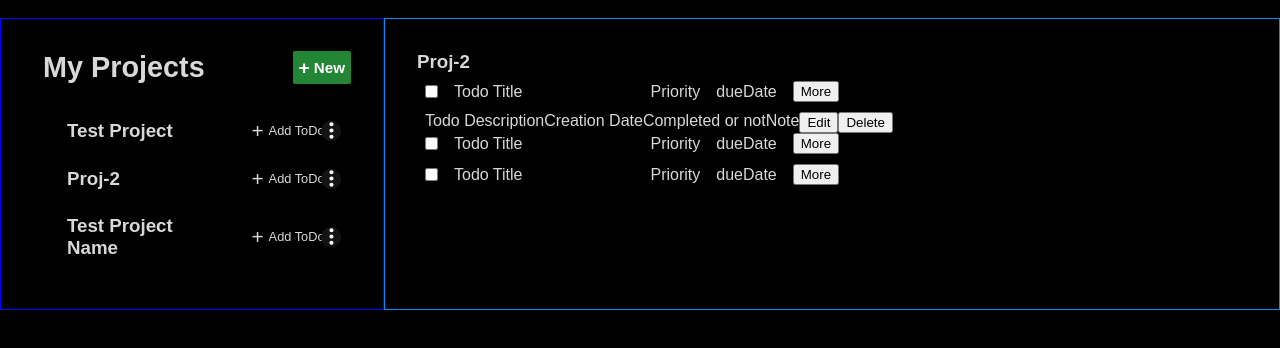
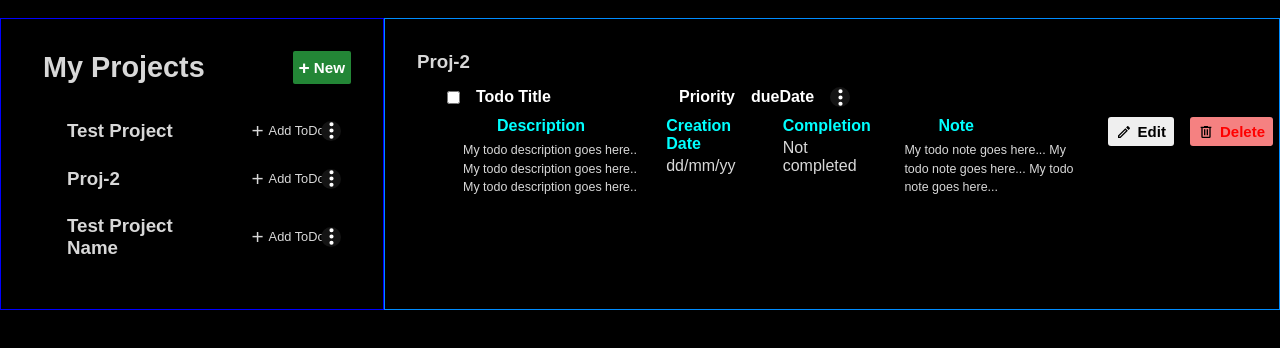
Before and after one commit to dere-12/todo-list, a website built with webpack: page src/template.html in a window 1280 px wide. Both pictures are taken after a click on the element 192 px from the left and 250 px from the top of the page. Shown: the part 62-410 px from the top of the page. Built offline with nearby package versions, Linux system fonts and the light colour scheme.

Commit message:
Enhance todo rendering and improve styles
- add list elements-renderLiElement function and include new icons for
  edit and delete actions.

```diff
--- a/src/modules/DOMStuff/projectEvents.js
+++ b/src/modules/DOMStuff/projectEvents.js
@@ -5,7 +5,7 @@ import {
   renameProject,
 } from "../logic/manageProjects.js";
 import { renderProject } from "./renderProjectElements.js";
-import { renderTodo } from "./renderToDoElements.js";
+import { renderTodo, renderLiElements } from "./renderToDoElements.js";
 
 const newBtn = document.querySelector(".new-btn-js");
 const tooltip = document.querySelector(".tooltip");
@@ -113,7 +113,8 @@ function projectClickHandler(e) {
     const projectId = e.target.dataset.projectId;
     const targetProject = getTargetProject(projectId);
     console.log(`${targetProject.projectName} clicked.`);
-    renderTodo(projectId);
+    const todoArray = renderTodo(projectId);
+    renderLiElements(todoArray);
   }
 }
 
--- a/src/modules/DOMStuff/renderProjectElements.js
+++ b/src/modules/DOMStuff/renderProjectElements.js
@@ -29,7 +29,7 @@ function renderProject() {
         <p> <span>+</span> Add ToDo</p>
         <div class="menu-wrapper">
           <button class="menu-button">
-            <img src="${threeDots} "width="20px" alt="kebab menu icon, dots vertical menu" />
+            <img src="${threeDots}" width="20px" alt="kebab menu icon, dots vertical menu" />
           </button>
           <div class="menu-options">
             <div class="menu-item rename-option" data-project-id="${project.id}">Rename</div>
--- a/src/modules/DOMStuff/renderToDoElements.js
+++ b/src/modules/DOMStuff/renderToDoElements.js
@@ -1,4 +1,7 @@
 import "./toDo.css";
+import threeDots from "../../images/dots-vertical-menu.svg";
+import editIcon from "../../images/pencil.svg";
+import deleteIcon from "../../images/trash-can.svg";
 import { getTargetProject } from "../logic/manageToDos.js";
 
 const main = document.querySelector("main");
@@ -10,7 +13,21 @@ function renderTodo(projectId) {
   main.innerHTML = `
   <h3 class="todo-project-name">${targetProject.projectName}</h3>
   <ul class="todos-container">
-    <li>
+
+  </ul>
+  `;
+
+  return "todo Array";
+}
+
+function renderLiElements(todoArray) {
+  // for loop ...
+  const todosContainer = document.querySelector(".todos-container");
+  const li = document.createElement("li");
+  console.log(todosContainer);
+  console.log(todoArray + ". Received!");
+  // li.className = "todo";
+  li.innerHTML = `
       <div class="todo">
         <div class="todo-left">
           <input type="checkbox" id="checkbox"/>
@@ -19,62 +36,160 @@ function renderTodo(projectId) {
         <div class="todo-right">
           <p>Priority</p>
           <p>dueDate</p>
-          <button>More</button>
+          <button class="show-more-btn"><img src="${threeDots}" width="20px" alt="kebab menu icon, dots vertical menu" /></button>
         </div>
       </div>
       <div class="todo-more">
-        <p>Todo Description</p>
-        <p>Creation Date</p>
-        <p>Completed or not</p>
-        <p>Note</p>
-        <button>Edit</button>
-        <button>Delete</button>
-      </div>
-    </li>
-    <li>
-      <div class="todo">
-        <div class="todo-left">
-          <input type="checkbox" id="checkbox"/>
-          <p>Todo Title</p>
+        <div class="desc">
+          <h4>Description</h4>
+          <p>
+            My todo description goes here..
+            My todo description goes here..
+            My todo description goes here..
+          </p>
         </div>
-        <div class="todo-right">
-          <p>Priority</p>
-          <p>dueDate</p>
-          <button>More</button>
+        <div>
+          <h4>Creation Date</h4>
+          <p>dd/mm/yy</p>
         </div>
-      </div>
-    </li>
-    <li>
-      <div class="todo">
-        <div class="todo-left">
-          <input type="checkbox" id="checkbox"/>
-          <p>Todo Title</p>
+        <div>
+          <h4>Completion</h4>
+          <p>Not completed</p>
         </div>
-        <div class="todo-right">
-          <p>Priority</p>
-          <p>dueDate</p>
-          <button>More</button>
+        <div class="notes">
+          <h4>Note</h4>
+          <p>
+            My todo note goes here...
+            My todo note goes here...
+            My todo note goes here...
+          </p>
         </div>
-      </div>
-    </li>
-  </ul>
-  `;
-}
-
-function renderLiElements(todoArray) {
-  // for loop ...
-  const li = document.createElement("li");
-  const todosContainer = document.querySelector(".todos-container");
-  li.className = "todo";
-  li.innerHTML = `
-      <div>
-        <input type="checkbox" id="checkbox"/>
-        <div>
-          Todo Title
+        <div class="btns">
+          <button class="todo-edit-btn">
+            <img src="${editIcon}" width="16px" alt="pencil svg, edit icon" /> <span>Edit</span>
+          </button>
+        </div>
+        <div class="btns">
+          <button class="todo-delete-btn">
+            <img src="${deleteIcon}" width="16px" alt="trash can svg, delete icon" /> <span>Delete</span>
+          </button>
         </div>
       </div>
     `;
   todosContainer.appendChild(li);
+  // return li;
 }
 
-export { renderTodo };
+export { renderTodo, renderLiElements };
+
+// <li>
+//       <div class="todo">
+//         <div class="todo-left">
+//           <input type="checkbox" id="checkbox"/>
+//           <p>Todo Title</p>
+//         </div>
+//         <div class="todo-right">
+//           <p>Priority</p>
+//           <p>dueDate</p>
+//           <button class="show-more-btn"><img src="${threeDots}" width="20px" alt="kebab menu icon, dots vertical menu" /></button>
+//         </div>
+//       </div>
+//       <div class="todo-more">
+//         <div class="desc">
+//           <h4>Description</h4>
+//           <p>
+//             My todo description goes here..
+//             My todo description goes here..
+//             My todo description goes here..
+//           </p>
+//         </div>
+//         <div>
+//           <h4>Creation Date</h4>
+//           <p>dd/mm/yy</p>
+//         </div>
+//         <div>
+//           <h4>Completion</h4>
+//           <p>Not completed</p>
+//         </div>
+//         <div class="notes">
+//           <h4>Note</h4>
+//           <p>
+//             My todo note goes here...
+//             My todo note goes here...
+//             My todo note goes here...
+//           </p>
+//         </div>
+//         <div class="btns">
+//           <button class="todo-edit-btn">
+//             <img src="${editIcon}" width="16px" alt="pencil svg, edit icon" /> <span>Edit</span>
+//           </button>
+//         </div>
+//         <div class="btns">
+//           <button class="todo-delete-btn">
+//             <img src="${deleteIcon}" width="16px" alt="trash can svg, delete icon" /> <span>Delete</span>
+//           </button>
+//         </div>
+//       </div>
+//     </li>
+//     <li>
+//       <div class="todo">
+//         <div class="todo-left">
+//           <input type="checkbox" id="checkbox"/>
+//           <p>Todo Title-2</p>
+//         </div>
+//         <div class="todo-right">
+//           <p>Priority-2</p>
+//           <p>dueDate-2</p>
+//           <button class="show-more-btn"><img src="${threeDots}" width="20px" alt="kebab menu icon, dots vertical menu" /></button>
+//         </div>
+//       </div>
+//       <div class="todo-more">
+//         <div class="desc">
+//           <h4>Description</h4>
+//           <p>
+//             My todo description goes here..
+//             My todo description goes here..
+//             My todo description goes here..
+//           </p>
+//         </div>
+//         <div>
+//           <h4>Creation Date</h4>
+//           <p>dd/mm/yy</p>
+//         </div>
+//         <div>
+//           <h4>Completion</h4>
+//           <p>Not completed</p>
+//         </div>
+//         <div class="notes">
+//           <h4>Note</h4>
+//           <p>
+//             My todo note goes here...
+//             My todo note goes here...
+//             My todo note goes here...
+//           </p>
+//         </div>
+//         <div class="btns">
+//           <button class="todo-edit-btn">
+//             <img src="${editIcon}" width="16px" alt="pencil svg, edit icon" /> <span>Edit</span>
+//           </button>
+//         </div>
+//         <div class="btns">
+//           <button class="todo-delete-btn">
+//             <img src="${deleteIcon}" width="16px" alt="trash can svg, delete icon" /> <span>Delete</span>
+//           </button>
+//         </div>
+//       </div>
+//     </li>
+//     <li>
+//       <div class="todo">
+//         <div class="todo-left">
+//           <input type="checkbox" id="checkbox"/>
+//           <p>Todo Title</p>
+//         </div>
+//         <div class="todo-right">
+//           <p>Priority</p>
+//           <p>dueDate</p>
+//           <button>More</button>
+//         </div>
+//       </div>
+//     </li>
--- a/src/modules/DOMStuff/toDo.css
+++ b/src/modules/DOMStuff/toDo.css
@@ -1,5 +1,10 @@
 .todo-project-name {
   margin: 2rem 0 8px 2rem;
+}
+
+.todos-container li {
+  margin: 0 0 12px 1rem;
+  padding: 6px;
 }
 
 .todos-container .todo {
@@ -13,8 +18,81 @@
   display: flex;
   align-items: center;
   gap: 1rem;
+  color: #fff;
+  font-weight: bold;
+}
+
+.show-more-btn {
+  width: 20px;
+  height: 20px;
+  cursor: pointer;
+  display: flex;
+  justify-content: center;
+  align-items: center;
+  border-radius: 50%;
+  border: none;
+  background-color: #141414;
+}
+
+.show-more-btn img {
+  width: 25px;
+  height: 25px;
+  filter: invert(1);
+}
+
+.show-more-btn:hover {
+  background-color: #000000;
 }
 
 .todo-more {
   display: flex;
+  align-items: start;
+  gap: 1rem;
+  margin-left: 10px;
 }
+
+.todo-more .btns button {
+  display: flex;
+  align-items: center;
+  gap: 6px;
+  font-size: 15px;
+  font-weight: bold;
+  padding: 6px 8px;
+  border: none;
+  border-radius: 3px;
+  cursor: pointer;
+}
+
+.todo-delete-btn {
+  background-color: rgb(245, 129, 129);
+  color: #ff0000;
+}
+
+.desc,
+.notes {
+  width: 200px;
+  /* font-size: 13px; */
+  /* border: 1px solid red; */
+}
+
+.desc > p,
+.notes > p {
+  font-size: 0.78rem;
+  line-height: 1.5;
+  background-color: #000000;
+  padding: 2px 3px 4px 6px;
+}
+
+.desc > h4,
+.notes > h4 {
+  margin-left: 2.5rem;
+}
+
+.todo-more > div > h4 {
+  margin-bottom: 4px;
+  color: aqua;
+}
+
+.todos-container li:hover {
+  background-color: #1d1f1f;
+}
--- a/src/template.html
+++ b/src/template.html
@@ -47,7 +47,7 @@
           </form>
         </dialog> -->
       </aside>
-      <main>main section</main>
+      <main></main>
     </div>
   </body>
 </html>
```
Also changed, not shown: src/images/pencil.svg (added), src/images/trash-can.svg (added).
